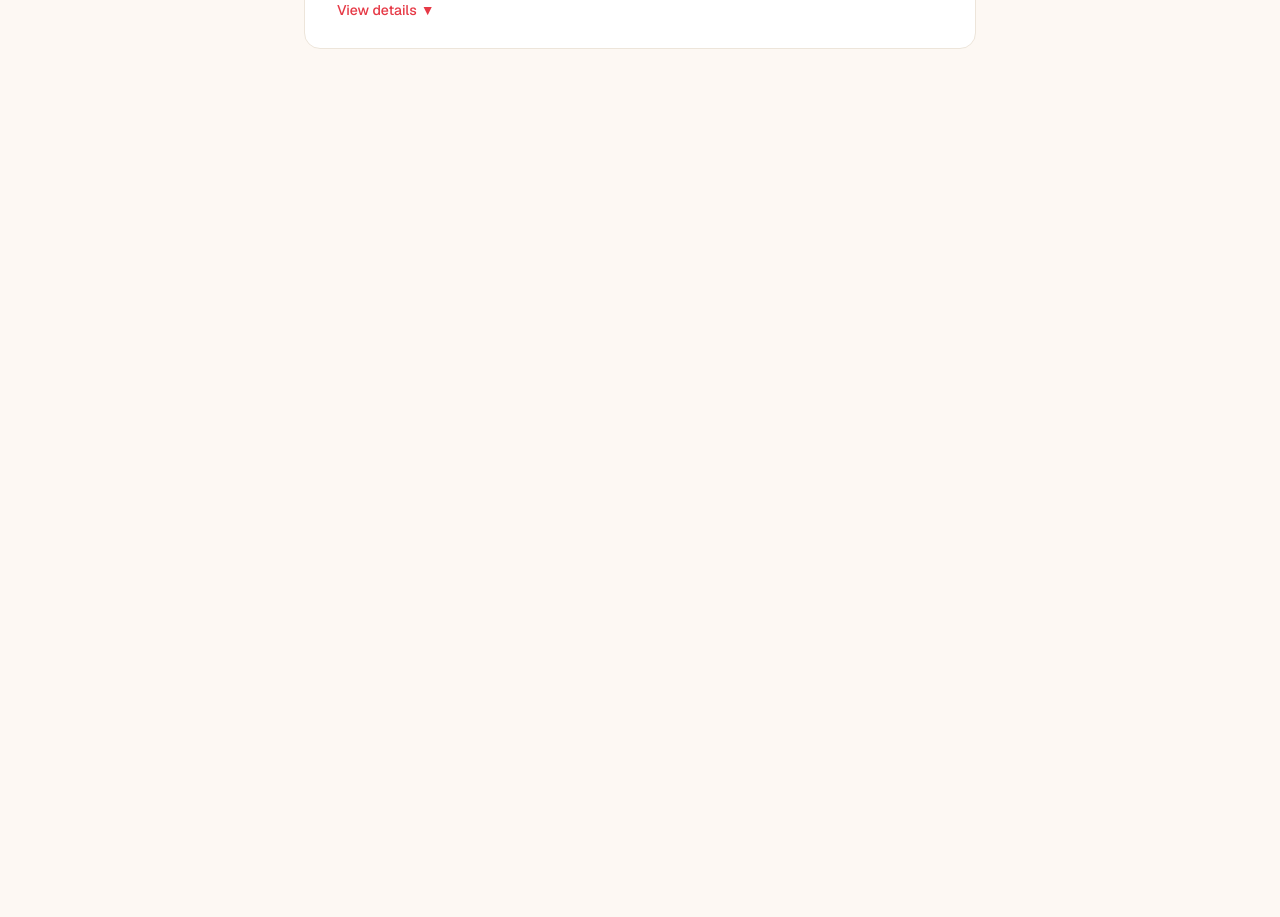
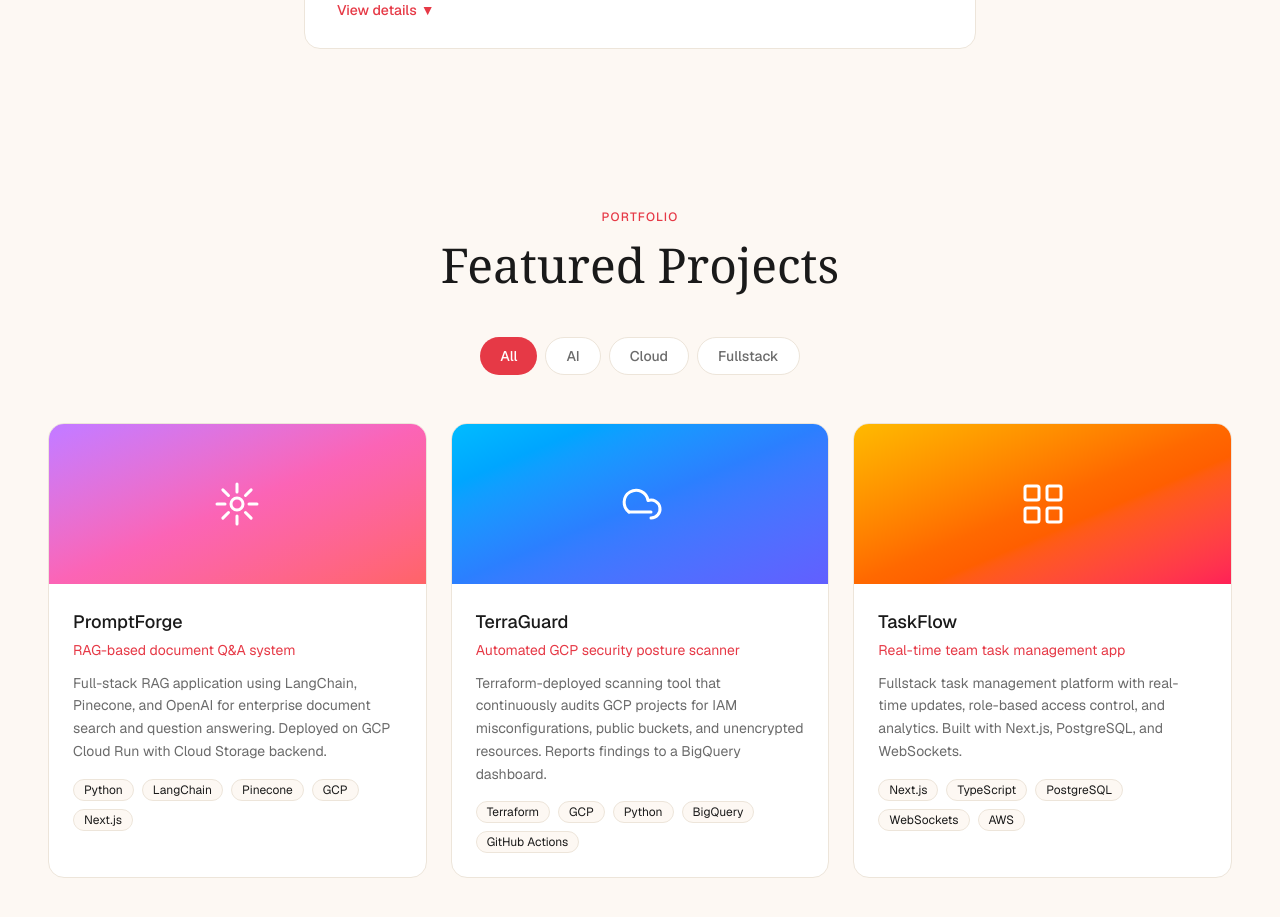
Before and after one commit to josh2020112/personal-portfolio, a Next.js app: page / in a window 1280 px wide. Shown: the part 3000-3917 px from the top of the page. Before the commit the page ends 3129 px from the top, so only its background shows below. Built offline with nearby package versions, Linux system fonts and the light colour scheme.

Commit message:
Add Projects section with filterable category cards

```diff
--- a/src/app/page.tsx
+++ b/src/app/page.tsx
@@ -2,6 +2,7 @@ import Hero from "@/components/Hero";
 import Navbar from "@/components/Navbar";
 import About from "@/components/About";
 import Experience from "@/components/Experience";
+import Projects from "@/components/Projects";
 
 export default function Home() {
   return (
@@ -10,6 +11,7 @@ export default function Home() {
       <Hero />
       <About />
       <Experience />
+      <Projects />
     </>
   );
 }
--- /dev/null
+++ b/src/components/Projects.tsx
@@ -0,0 +1,178 @@
+"use client";
+
+import { useState } from "react";
+
+type Category = "AI" | "Cloud" | "Fullstack";
+
+type Project = {
+  name: string;
+  tagline: string;
+  description: string;
+  category: Category;
+  tech: string[];
+  gradient: string;
+  icon: "ai" | "cloud" | "fullstack";
+};
+
+const projects: Project[] = [
+  {
+    name: "PromptForge",
+    tagline: "RAG-based document Q&A system",
+    description:
+      "Full-stack RAG application using LangChain, Pinecone, and OpenAI for enterprise document search and question answering. Deployed on GCP Cloud Run with Cloud Storage backend.",
+    category: "AI",
+    tech: ["Python", "LangChain", "Pinecone", "GCP", "Next.js"],
+    gradient: "from-purple-400 via-pink-400 to-red-400",
+    icon: "ai",
+  },
+  {
+    name: "TerraGuard",
+    tagline: "Automated GCP security posture scanner",
+    description:
+      "Terraform-deployed scanning tool that continuously audits GCP projects for IAM misconfigurations, public buckets, and unencrypted resources. Reports findings to a BigQuery dashboard.",
+    category: "Cloud",
+    tech: ["Terraform", "GCP", "Python", "BigQuery", "GitHub Actions"],
+    gradient: "from-sky-400 via-blue-500 to-indigo-500",
+    icon: "cloud",
+  },
+  {
+    name: "TaskFlow",
+    tagline: "Real-time team task management app",
+    description:
+      "Fullstack task management platform with real-time updates, role-based access control, and analytics. Built with Next.js, PostgreSQL, and WebSockets.",
+    category: "Fullstack",
+    tech: ["Next.js", "TypeScript", "PostgreSQL", "WebSockets", "AWS"],
+    gradient: "from-amber-400 via-orange-500 to-rose-500",
+    icon: "fullstack",
+  },
+];
+
+const filters: ("All" | Category)[] = ["All", "AI", "Cloud", "Fullstack"];
+
+function CategoryIcon({ icon }: { icon: Project["icon"] }) {
+  const common = {
+    xmlns: "http://www.w3.org/2000/svg",
+    viewBox: "0 0 24 24",
+    fill: "none",
+    stroke: "currentColor",
+    strokeWidth: "1.5",
+    strokeLinecap: "round" as const,
+    strokeLinejoin: "round" as const,
+    className: "w-12 h-12 text-white",
+    "aria-hidden": true,
+  };
+
+  if (icon === "ai") {
+    return (
+      <svg {...common}>
+        <path d="M12 2v4" />
+        <path d="M12 18v4" />
+        <path d="M4.93 4.93l2.83 2.83" />
+        <path d="M16.24 16.24l2.83 2.83" />
+        <path d="M2 12h4" />
+        <path d="M18 12h4" />
+        <path d="M4.93 19.07l2.83-2.83" />
+        <path d="M16.24 7.76l2.83-2.83" />
+        <circle cx="12" cy="12" r="3" />
+      </svg>
+    );
+  }
+
+  if (icon === "cloud") {
+    return (
+      <svg {...common}>
+        <path d="M17.5 19a4.5 4.5 0 1 0-1.5-8.74A6 6 0 1 0 6.5 16" />
+        <path d="M6.5 16h11" />
+      </svg>
+    );
+  }
+
+  return (
+    <svg {...common}>
+      <rect x="3" y="3" width="7" height="7" rx="1" />
+      <rect x="14" y="3" width="7" height="7" rx="1" />
+      <rect x="3" y="14" width="7" height="7" rx="1" />
+      <rect x="14" y="14" width="7" height="7" rx="1" />
+    </svg>
+  );
+}
+
+export default function Projects() {
+  const [activeFilter, setActiveFilter] = useState<"All" | Category>("All");
+
+  const visibleProjects =
+    activeFilter === "All"
+      ? projects
+      : projects.filter((p) => p.category === activeFilter);
+
+  return (
+    <section
+      id="projects"
+      className="px-6 sm:px-8 lg:px-12 py-20 max-w-[1400px] mx-auto"
+    >
+      <p className="text-xs tracking-widest text-accent font-medium mb-4 text-center">
+        PORTFOLIO
+      </p>
+      <h2 className="font-serif text-4xl sm:text-5xl text-foreground mb-12 text-center">
+        Featured Projects
+      </h2>
+
+      <div className="flex flex-wrap justify-center gap-2 mb-12">
+        {filters.map((filter) => (
+          <button
+            key={filter}
+            onClick={() => setActiveFilter(filter)}
+            className={`px-5 py-2 rounded-full text-sm font-medium transition-colors ${
+              activeFilter === filter
+                ? "bg-accent text-background-alt"
+                : "bg-background-alt border border-border text-foreground-muted hover:border-accent hover:text-accent"
+            }`}
+          >
+            {filter}
+          </button>
+        ))}
+      </div>
+
+      <div className="grid grid-cols-1 md:grid-cols-2 lg:grid-cols-3 gap-6">
+        {visibleProjects.map((project) => (
+          <div
+            key={project.name}
+            className="bg-background-alt border border-border rounded-2xl overflow-hidden hover:border-accent transition-colors group"
+          >
+            <div
+              className={`h-40 bg-gradient-to-br ${project.gradient} flex items-center justify-center`}
+            >
+              <CategoryIcon icon={project.icon} />
+            </div>
+
+            <div className="p-6">
+              <h3 className="font-medium text-lg text-foreground mb-1">
+                {project.name}
+              </h3>
+              <p className="text-sm text-accent mb-3">{project.tagline}</p>
+              <p className="text-sm text-foreground-muted leading-relaxed mb-4">
+                {project.description}
+              </p>
+              <div className="flex flex-wrap gap-2">
+                {project.tech.map((t) => (
+                  <span
+                    key={t}
+                    className="px-2.5 py-0.5 rounded-full bg-background border border-border text-xs text-foreground"
+                  >
+                    {t}
+                  </span>
+                ))}
+              </div>
+            </div>
+          </div>
+        ))}
+      </div>
+
+      {visibleProjects.length === 0 && (
+        <p className="text-center text-foreground-muted mt-8">
+          No projects in this category yet.
+        </p>
+      )}
+    </section>
+  );
+}
```
